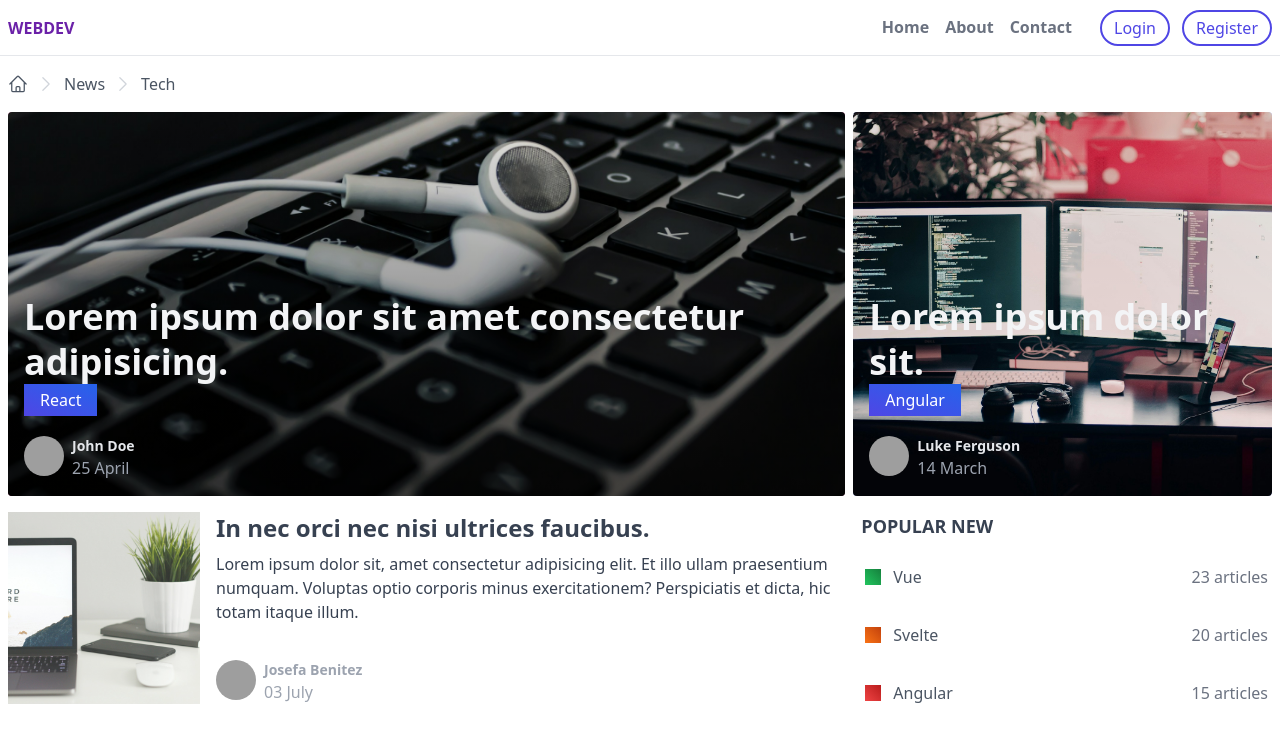
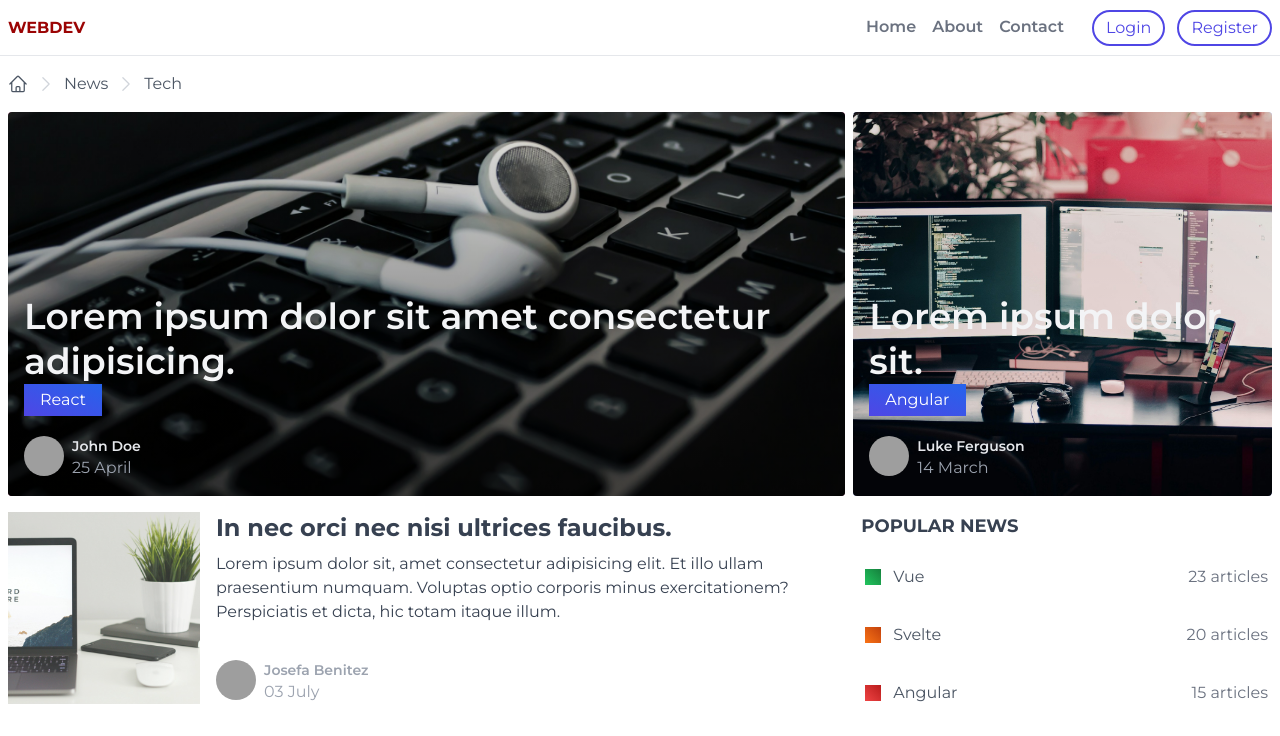
Before and after one commit to SergeyLoveyko/TailwindCSS, a website: page index.html in a window 1280 px wide. Shown: the top 736 px of the page. Drawn offline with Linux system fonts and the light colour scheme; grey boxes are pictures that could not be loaded.

Commit message:
feat: add custom settings

```diff
--- a/index.html
+++ b/index.html
@@ -5,11 +5,11 @@
   <meta name="viewport" content="width=device-width, initial-scale=1.0">
   <link rel="stylesheet" href="/public/style.css">
 </head>
-<body class="bg-white dark:bg-slate-900">
-  <div class="max-w-screen-xl mx-auto">
+<body class="bg-white dark:bg-slate-900 font-main">
+  <div class="max-w-screen-xl mx-auto h-screen grid grid-rows-layout">
     <!-- header -->
     <header class="px-2 border-b flex items-center justify-between h-14">
-      <a class="dark:text-purple-500 uppercase font-bold text-purple-800" href="#">webDev</a>
+      <a class="dark:text-purple-500 uppercase font-bold text-logo-main" href="#">webDev</a>
       <nav class="hidden md:flex items-center ">
         <ul class="inline-flex items-center">
           <li><a class="header-link" href="#">Home</a></li>
@@ -36,6 +36,7 @@
       </button>
     </header>
 
+    <div>
       <!-- breadcrumbs -->
       <div class="px-2 flex items-center">
         <div class="flex items-center py-4 overflow-y-auto whitespace-nowrap">
@@ -189,7 +190,7 @@
           <!-- topics -->
           <div class="w-full md:w-1/2 lg:w-full mb-5">
             <h5 class="dark:text-white font-bold text-lg uppercase text-gray-700 mb-2">
-            Popular New
+              Popular News
             </h5>
             <ul>
               <li class="topics-item">
@@ -245,6 +246,7 @@
           </div>
         </div>
       </main>
+    </div>
 
     <!-- footer -->
      <footer class="border-t mt-10 py-10 px-2">
--- a/scr/main.css
+++ b/scr/main.css
@@ -1,3 +1,5 @@
+@import url('https://fonts.googleapis.com/css2?family=Montserrat:ital,wght@0,100..900;1,100..900&display=swap');
+
 @tailwind base;
 @tailwind components;
 @tailwind utilities;
--- a/tailwind.config.js
+++ b/tailwind.config.js
@@ -2,7 +2,17 @@
 module.exports = {
   content: ['./index.html'],
   theme: {
-    extend: {},
+    extend: {
+      gridTemplateRows: {
+        'layout': 'auto 1fr auto'
+      },
+      colors: {
+        'logo-main': '#9b0404'
+      },
+      fontFamily: {
+        main: ['Montserrat']
+      }
+    },
   },
   plugins: [],
 }
```
Also changed, not shown: public/style.css. Lines whose indentation alone changed are shown as unchanged.
